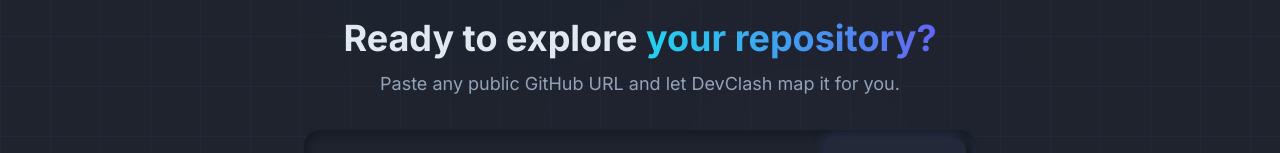
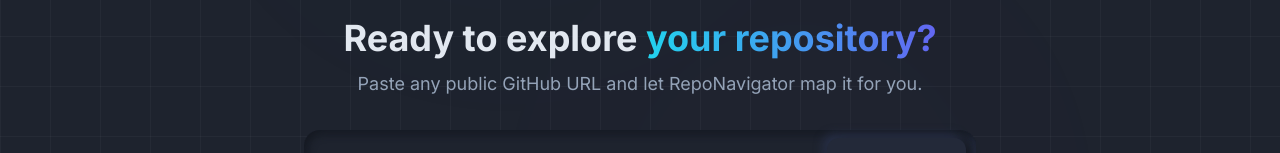
Before and after one commit to aaship10/RepoNavigator, a React (Vite) app in the folder frontend/: page / in a window 1280 px wide. Shown: the part 414-567 px from the top of the page. Built offline with nearby package versions, Linux system fonts and the light colour scheme.

Commit message:
changed the cursor and made interactive

```diff
--- /dev/null
+++ b/frontend/src/components/InteractiveGrid.jsx
@@ -0,0 +1,104 @@
+import { useEffect, useRef } from 'react';
+
+/**
+ * InteractiveGrid: A full-screen canvas background that draws a golden glow
+ * at grid intersections near the mouse pointer.
+ */
+export default function InteractiveGrid() {
+  const canvasRef = useRef(null);
+  const mouseRef = useRef({ x: -1000, y: -1000 });
+  const requestRef = useRef();
+
+  const GRID_SIZE = 50; // Sync with CSS holographic-grid background-size
+  const MAX_GLOW_RADIUS = 200;
+  const GLOW_COLOR = '175,161,255'; // #D4AF37 in RGB
+
+  useEffect(() => {
+    const canvas = canvasRef.current;
+    if (!canvas) return;
+
+    const ctx = canvas.getContext('2d');
+
+    // Resize handler
+    const handleResize = () => {
+      canvas.width = window.innerWidth;
+      canvas.height = window.innerHeight;
+    };
+
+    window.addEventListener('resize', handleResize);
+    handleResize();
+
+    // Mouse tracker
+    const handleMouseMove = (e) => {
+      mouseRef.current = { x: e.clientX, y: e.clientY };
+    };
+
+    window.addEventListener('mousemove', handleMouseMove);
+
+    // Animation Loop
+    const draw = () => {
+      ctx.clearRect(0, 0, canvas.width, canvas.height);
+
+      const { x: mx, y: my } = mouseRef.current;
+
+      // Optimization: Only iterate intersections within the glow radius bounding box
+      const startX = Math.floor((mx - MAX_GLOW_RADIUS) / GRID_SIZE) * GRID_SIZE;
+      const endX = Math.ceil((mx + MAX_GLOW_RADIUS) / GRID_SIZE) * GRID_SIZE;
+      const startY = Math.floor((my - MAX_GLOW_RADIUS) / GRID_SIZE) * GRID_SIZE;
+      const endY = Math.ceil((my + MAX_GLOW_RADIUS) / GRID_SIZE) * GRID_SIZE;
+
+      for (let ix = startX; ix <= endX; ix += GRID_SIZE) {
+        for (let iy = startY; iy <= endY; iy += GRID_SIZE) {
+          // Calculate distance from mouse to intersection
+          const dx = mx - ix;
+          const dy = my - iy;
+          const distance = Math.sqrt(dx * dx + dy * dy);
+
+          if (distance < MAX_GLOW_RADIUS) {
+            // Quadratic intensity decay
+            const intensity = Math.pow(1 - distance / MAX_GLOW_RADIUS, 2);
+
+            // Draw localized glow
+            const gradient = ctx.createRadialGradient(ix, iy, 0, ix, iy, 50);
+            gradient.addColorStop(0, `rgba(${GLOW_COLOR}, ${intensity * 0.4})`);
+            gradient.addColorStop(0.5, `rgba(${GLOW_COLOR}, ${intensity * 0.1})`);
+            gradient.addColorStop(1, 'rgba(212, 175, 55, 0)');
+
+            ctx.fillStyle = gradient;
+            ctx.beginPath();
+            ctx.arc(ix, iy, 50, 0, Math.PI * 2);
+            ctx.fill();
+
+            // Optional: Draw a tiny "glint" at the exact intersection
+            ctx.fillStyle = `rgba(${GLOW_COLOR}, ${intensity * 0.8})`;
+            ctx.beginPath();
+            ctx.arc(ix, iy, 1.5, 0, Math.PI * 2);
+            ctx.fill();
+          }
+        }
+      }
+
+      requestRef.current = requestAnimationFrame(draw);
+    };
+
+    requestRef.current = requestAnimationFrame(draw);
+
+    return () => {
+      window.removeEventListener('resize', handleResize);
+      window.removeEventListener('mousemove', handleMouseMove);
+      cancelAnimationFrame(requestRef.current);
+    };
+  }, []);
+
+  return (
+    <canvas
+      ref={canvasRef}
+      id="interactive-grid"
+      className="fixed inset-0 w-full h-full pointer-events-none"
+      style={{
+        zIndex: 0, // Behind content, but above the base background color
+        mixBlendMode: 'screen', // Makes the golden glow pop against dark BG
+      }}
+    />
+  );
+}
--- a/frontend/src/components/LandingPage.jsx
+++ b/frontend/src/components/LandingPage.jsx
@@ -4,6 +4,7 @@
   GitBranch, Layers, Brain, Route, ArrowRight, AlertCircle,
   Sparkles,
 } from 'lucide-react';
+import InteractiveGrid from './InteractiveGrid';
 
 const GITHUB_REGEX = /^https?:\/\/(www\.)?github\.com\/[\w-]+\/[\w.-]+\/?$/;
 
@@ -96,7 +97,7 @@
 }
 
 function HeroSubtitle() {
-  const text = "Paste a GitHub URL — get an interactive dependency graph, AI-powered file summaries, and a guided onboarding path in seconds.";
+  const text = "Paste a GitHub URL - get an interactive dependency graph, AI-powered file summaries, and a guided onboarding path in seconds.";
   const words = text.split(" ");
   return (
     <p className="text-text-secondary text-sm md:text-base max-w-2xl leading-relaxed mt-2 flex flex-wrap justify-center mx-auto">
@@ -232,6 +233,7 @@
 
   return (
     <div className="relative pb-24 flex flex-col items-center holographic-grid overflow-hidden">
+      <InteractiveGrid />
       {/* ── Ambient Orbs ── */}
       <div className="absolute top-0 left-1/4 w-96 h-96 rounded-full opacity-[0.06] blur-[140px] pointer-events-none"
         style={{ background: 'radial-gradient(circle, #22D3EE, transparent)' }} />
@@ -256,7 +258,7 @@
             </span>
           </h2>
           <p className="text-text-secondary text-sm md:text-base lg:text-lg">
-            Paste any public GitHub URL and let DevClash map it for you.
+            Paste any public GitHub URL and let RepoNavigator map it for you.
           </p>
         </motion.div>
 
--- a/frontend/src/index.css
+++ b/frontend/src/index.css
@@ -268,7 +268,7 @@
    ======================================== */
 .holographic-grid {
   background-image:
-    linear-gradient(rgba(99,102,241,0.06) 1px, transparent 1px),
-    linear-gradient(90deg, rgba(99,102,241,0.06) 1px, transparent 1px);
+    linear-gradient(rgba(255, 255, 255, 0.03) 1px, transparent 1px),
+    linear-gradient(90deg, rgba(255, 255, 255, 0.03) 1px, transparent 1px);
   background-size: 50px 50px;
 }
```
